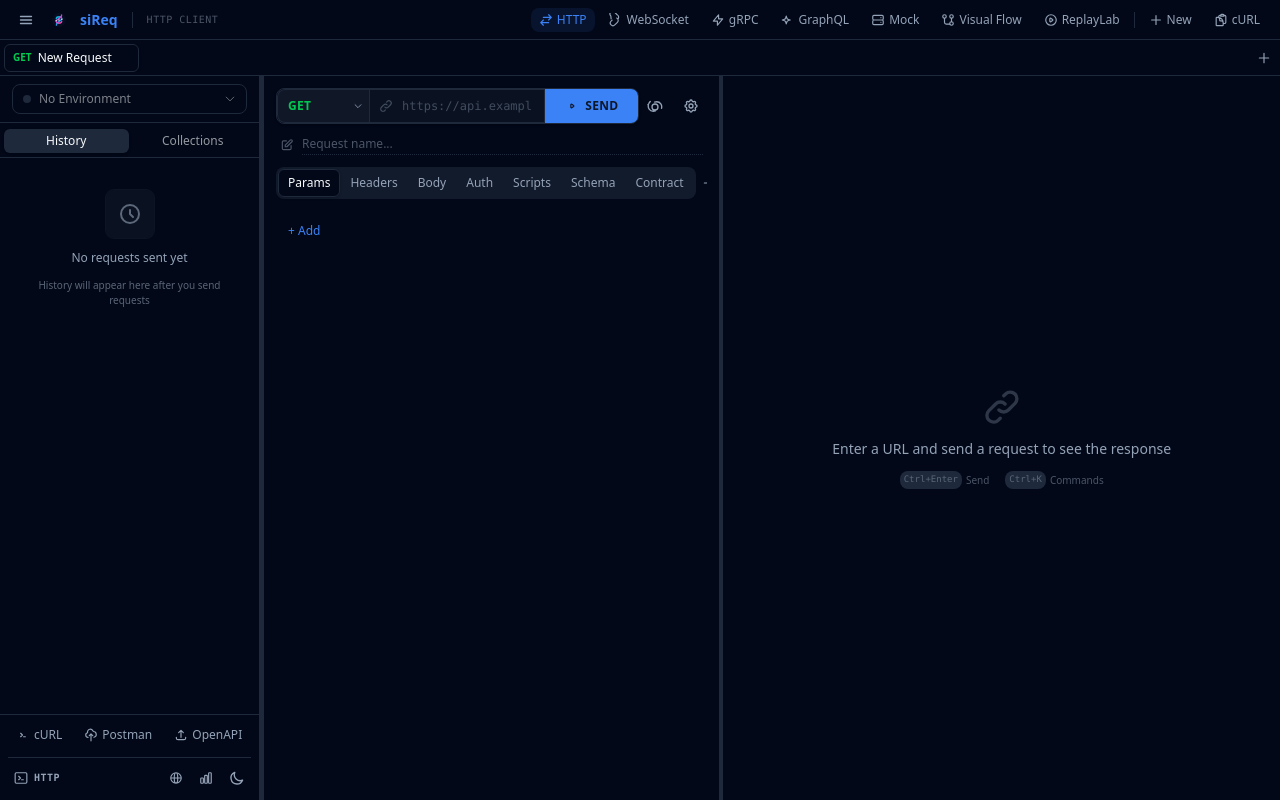
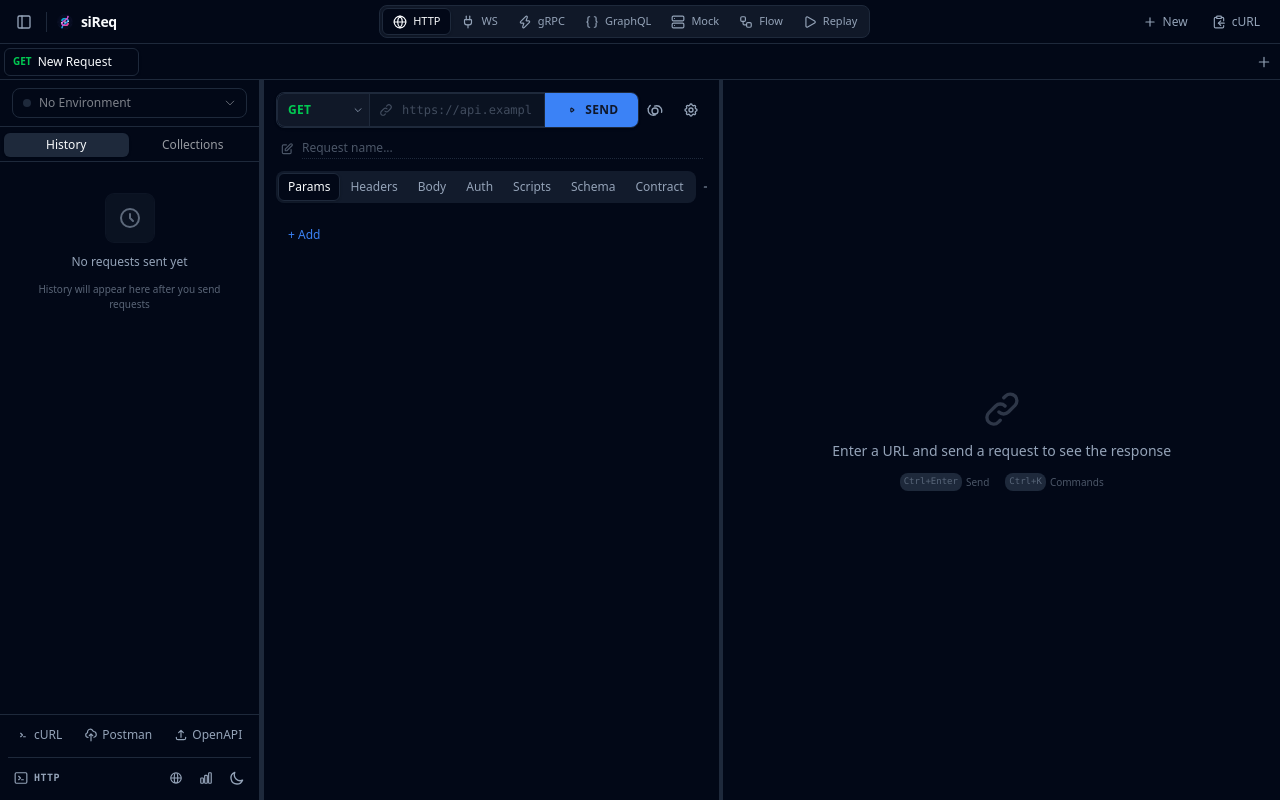
Before and after one commit to genc-murat/siReq, a React (Vite) app: page / in a window 1280 px wide. Built offline with nearby package versions, Linux system fonts and the light colour scheme.

Commit message:
feat: enhance Layout component with tool mode switching and updated header UI

```diff
--- a/src/components/Layout.tsx
+++ b/src/components/Layout.tsx
@@ -15,7 +15,30 @@
 import { generateCurl } from "@/lib/curlGenerator";
 import { cn } from "@/lib/utils";
 import { Logo } from "@/components/Logo";
+import {
+  PanelLeft,
+  Zap,
+  Workflow,
+  Play,
+  Plus,
+  ClipboardCopy,
+  Globe,
+  Plug,
+  Braces,
+  Server,
+} from "lucide-react";
 
+type ToolMode = "http" | "websocket" | "grpc" | "mock" | "graphql" | "flow" | "replay";
+
+const toolModes: { id: ToolMode; label: string; icon: typeof Globe; shortcut?: string }[] = [
+  { id: "http", label: "HTTP", icon: Globe, shortcut: "⌘⌥H" },
+  { id: "websocket", label: "WS", icon: Plug, shortcut: "⌘⌥W" },
+  { id: "grpc", label: "gRPC", icon: Zap },
+  { id: "graphql", label: "GraphQL", icon: Braces },
+  { id: "mock", label: "Mock", icon: Server },
+  { id: "flow", label: "Flow", icon: Workflow },
+  { id: "replay", label: "Replay", icon: Play },
+];
 
 export function Layout() {
   const sidebarOpen = useUIStore((s) => s.sidebarOpen);
@@ -36,7 +59,6 @@
     addToast("Copied as cURL", "success");
   };
 
-  // Global keyboard shortcuts for tool mode switching
   useEffect(() => {
     const handler = (e: KeyboardEvent) => {
       const mod = e.ctrlKey || e.metaKey;
@@ -57,160 +79,72 @@
     return () => window.removeEventListener("keydown", handler);
   }, [setToolMode, wsDisconnected]);
 
+  const handleToolSwitch = (mode: ToolMode) => {
+    if (mode === "websocket" && !wsDisconnected) {
+      useWebSocketStore.getState().reset();
+    }
+    setToolMode(mode);
+  };
+
   return (
     <div className="h-screen w-screen flex flex-col">
-      <header className="h-10 border-b flex items-center px-3 bg-card shrink-0 gap-1.5">
+      <header className="h-11 border-b flex items-center px-2.5 bg-card shrink-0">
+        <div className="flex items-center gap-1.5">
           <button
             onClick={toggleSidebar}
-          className="p-1.5 rounded-lg text-muted-foreground hover:text-foreground hover:bg-accent transition-all duration-150"
+            className="p-1.5 rounded-md text-muted-foreground hover:text-foreground hover:bg-accent transition-colors"
             title="Toggle sidebar (Ctrl+B)"
           >
-          <svg className="h-4 w-4" fill="none" viewBox="0 0 24 24" stroke="currentColor">
-            <path strokeLinecap="round" strokeLinejoin="round" strokeWidth={2} d="M3.75 6.75h16.5M3.75 12h16.5m-16.5 5.25h16.5" />
-          </svg>
+            <PanelLeft className="h-4 w-4" />
           </button>
-        <Logo size={18} className="ml-1" />
-        <span className="font-semibold text-sm text-primary ml-1.5 mr-2">siReq</span>
-        <div className="h-4 w-px bg-border" />
-        <span className="text-[10px] text-muted-foreground/50 font-mono uppercase tracking-wider ml-2">HTTP Client</span>
-        <div className="flex-1" />
-        {/* Tool switcher */}
+          <div className="h-5 w-px bg-border mx-0.5" />
+          <Logo size={20} />
+          <span className="font-bold text-sm tracking-tight">siReq</span>
+        </div>
+
+        <div className="flex-1 flex items-center justify-center">
+          <div className="flex items-center bg-muted/50 rounded-lg p-0.5 border border-border/50">
+            {toolModes.map((tool) => {
+              const Icon = tool.icon;
+              const isActive = toolMode === tool.id;
+              return (
                 <button
-          onClick={() => setToolMode("http")}
+                  key={tool.id}
+                  onClick={() => handleToolSwitch(tool.id)}
+                  title={tool.shortcut ? `${tool.label} (${tool.shortcut})` : tool.label}
                   className={cn(
-            "px-2 py-1 rounded-lg text-xs transition-all duration-150 flex items-center gap-1",
-            toolMode === "http"
-              ? "bg-primary/10 text-primary font-medium"
-              : "text-muted-foreground hover:text-foreground hover:bg-accent"
+                    "relative flex items-center gap-1.5 px-2.5 py-1 rounded-md text-[11px] font-medium transition-all duration-200",
+                    isActive
+                      ? "bg-background text-foreground shadow-sm border border-border/80"
+                      : "text-muted-foreground hover:text-foreground"
                   )}
-          title="HTTP Request"
                 >
-          <svg className="h-3.5 w-3.5" fill="none" viewBox="0 0 24 24" stroke="currentColor">
-            <path strokeLinecap="round" strokeLinejoin="round" strokeWidth={2} d="M7.5 21L3 16.5m0 0L7.5 12M3 16.5h13.5m0-13.5L21 7.5m0 0L16.5 12M21 7.5H7.5" />
-          </svg>
-          <span>HTTP</span>
+                  <Icon className="h-3.5 w-3.5" />
+                  <span className="hidden sm:inline">{tool.label}</span>
                 </button>
-        <button
-          onClick={() => {
-            if (!wsDisconnected) {
-              useWebSocketStore.getState().reset();
-            }
-            setToolMode("websocket");
-          }}
-          className={cn(
-            "px-2 py-1 rounded-lg text-xs transition-all duration-150 flex items-center gap-1",
-            toolMode === "websocket"
-              ? "bg-primary/10 text-primary font-medium"
-              : "text-muted-foreground hover:text-foreground hover:bg-accent"
-          )}
-          title="WebSocket Test"
-        >
-          <svg className="h-3.5 w-3.5" fill="none" viewBox="0 0 24 24" stroke="currentColor">
-            <path strokeLinecap="round" strokeLinejoin="round" strokeWidth={2} d="M13.19 8.688a4.5 4.5 0 011.242 7.244l-4.5 4.5a4.5 4.5 0 01-6.364-6.364l1.757-1.757m9.86-2.07a4.5 4.5 0 00-1.242-7.244l-4.5-4.5a4.5 4.5 0 00-6.364 6.364L3.67 9.976" />
-          </svg>
-          <span>WebSocket</span>
-        </button>
-        <button
-          onClick={() => setToolMode("grpc")}
-          className={cn(
-            "px-2 py-1 rounded-lg text-xs transition-all duration-150 flex items-center gap-1",
-            toolMode === "grpc"
-              ? "bg-primary/10 text-primary font-medium"
-              : "text-muted-foreground hover:text-foreground hover:bg-accent"
-          )}
-          title="gRPC Client"
-        >
-          <svg className="h-3.5 w-3.5" fill="none" viewBox="0 0 24 24" stroke="currentColor">
-            <path strokeLinecap="round" strokeLinejoin="round" strokeWidth={2} d="M13 10V3L4 14h7v7l9-11h-7z" />
-          </svg>
-          <span>gRPC</span>
-        </button>
-        <button
-          onClick={() => setToolMode("graphql")}
-          className={cn(
-            "px-2 py-1 rounded-lg text-xs transition-all duration-150 flex items-center gap-1",
-            toolMode === "graphql"
-              ? "bg-primary/10 text-primary font-medium"
-              : "text-muted-foreground hover:text-foreground hover:bg-accent"
-          )}
-          title="GraphQL Client"
-        >
-          <svg className="h-3.5 w-3.5" fill="none" viewBox="0 0 24 24" stroke="currentColor">
-            <path strokeLinecap="round" strokeLinejoin="round" strokeWidth={2} d="M9.813 15.904L9 18.75l-.813-2.846a4.5 4.5 0 00-3.09-3.09L2.25 12l2.846-.813a4.5 4.5 0 003.09-3.09L9 5.25l.813 2.846a4.5 4.5 0 003.09 3.09L15.75 12l-2.846.813a4.5 4.5 0 00-3.09 3.09z" />
-          </svg>
-          <span>GraphQL</span>
-        </button>
+              );
+            })}
+          </div>
+        </div>
 
-        <button
-          onClick={() => setToolMode("mock")}
-          className={cn(
-            "px-2 py-1 rounded-lg text-xs transition-all duration-150 flex items-center gap-1",
-            toolMode === "mock"
-              ? "bg-primary/10 text-primary font-medium"
-              : "text-muted-foreground hover:text-foreground hover:bg-accent"
-          )}
-          title="Smart Mock Server"
-        >
-          <svg className="h-3.5 w-3.5" fill="none" viewBox="0 0 24 24" stroke="currentColor">
-            <path strokeLinecap="round" strokeLinejoin="round" strokeWidth={2} d="M5 12h14M5 12a2 2 0 01-2-2V6a2 2 0 012-2h14a2 2 0 012 2v4a2 2 0 01-2 2M5 12a2 2 0 00-2 2v4a2 2 0 002 2h14a2 2 0 002-2v-4a2 2 0 00-2-2m-2-4h.01M17 16h.01" />
-          </svg>
-          <span>Mock</span>
-        </button>
-        <button
-          onClick={() => setToolMode("flow")}
-          className={cn(
-            "px-2 py-1 rounded-lg text-xs transition-all duration-150 flex items-center gap-1",
-            toolMode === "flow"
-              ? "bg-primary/10 text-primary font-medium"
-              : "text-muted-foreground hover:text-foreground hover:bg-accent"
-          )}
-          title="Visual Request Chaining Flow"
-        >
-          <svg className="h-3.5 w-3.5" fill="none" viewBox="0 0 24 24" stroke="currentColor" strokeWidth={2}>
-            <circle cx="6" cy="6" r="3" />
-            <circle cx="18" cy="18" r="3" />
-            <circle cx="18" cy="6" r="3" />
-            <path d="M6 9v7a3 3 0 0 0 3 3h6M18 9v6" strokeLinecap="round" strokeLinejoin="round" />
-          </svg>
-          <span>Visual Flow</span>
-        </button>
-        <button
-          onClick={() => setToolMode("replay")}
-          className={cn(
-            "px-2 py-1 rounded-lg text-xs transition-all duration-150 flex items-center gap-1",
-            toolMode === "replay"
-              ? "bg-primary/10 text-primary font-medium"
-              : "text-muted-foreground hover:text-foreground hover:bg-accent"
-          )}
-          title="ReplayLab Studio"
-        >
-          <svg className="h-3.5 w-3.5" fill="none" viewBox="0 0 24 24" stroke="currentColor" strokeWidth={2}>
-            <path strokeLinecap="round" strokeLinejoin="round" d="M14.752 11.168l-3.197-2.132A1 1 0 0010 9.87v4.263a1 1 0 001.555.832l3.197-2.132a1 1 0 000-1.664z" />
-            <path strokeLinecap="round" strokeLinejoin="round" d="M21 12a9 9 0 11-18 0 9 9 0 0118 0z" />
-          </svg>
-          <span>ReplayLab</span>
-        </button>
-        <div className="h-4 w-px bg-border" />
+        <div className="flex items-center gap-1">
           <button
             onClick={handleNew}
-          className="px-2 py-1 rounded-lg text-xs text-muted-foreground hover:text-foreground hover:bg-accent transition-all duration-150 flex items-center gap-1"
+            className="flex items-center gap-1.5 px-2.5 py-1.5 rounded-md text-xs text-muted-foreground hover:text-foreground hover:bg-accent transition-colors"
             title="New tab (Ctrl+T)"
           >
-          <svg className="h-3.5 w-3.5" fill="none" viewBox="0 0 24 24" stroke="currentColor">
-            <path strokeLinecap="round" strokeLinejoin="round" strokeWidth={2} d="M12 4.5v15m7.5-7.5h-15" />
-          </svg>
-          <span>New</span>
+            <Plus className="h-3.5 w-3.5" />
+            <span className="hidden md:inline">New</span>
           </button>
           <button
             onClick={handleCopyCurl}
-          className="px-2 py-1 rounded-lg text-xs text-muted-foreground hover:text-foreground hover:bg-accent transition-all duration-150 flex items-center gap-1"
+            className="flex items-center gap-1.5 px-2.5 py-1.5 rounded-md text-xs text-muted-foreground hover:text-foreground hover:bg-accent transition-colors"
             title="Copy as cURL"
           >
-          <svg className="h-3.5 w-3.5" fill="none" viewBox="0 0 24 24" stroke="currentColor">
-            <path strokeLinecap="round" strokeLinejoin="round" strokeWidth={2} d="M8.25 7.5V6.108c0-1.135.845-2.098 1.976-2.192.373-.03.748-.057 1.123-.08M15.75 18H18a2.25 2.25 0 002.25-2.25V6.108c0-1.135-.845-2.098-1.976-2.192a48.424 48.424 0 00-1.123-.08M15.75 18.75v-1.875a3.375 3.375 0 00-3.375-3.375h-1.5a1.125 1.125 0 01-1.125-1.125v-1.5A3.375 3.375 0 006.375 7.5H5.25m11.9-3.664A2.251 2.251 0 0015 2.25h-1.5a2.251 2.251 0 00-2.15 1.586m5.8 0c.065.21.1.433.1.664v.75h-6V4.5c0-.231.035-.454.1-.664M6.75 7.5H4.875c-.621 0-1.125.504-1.125 1.125v12c0 .621.504 1.125 1.125 1.125h9.75c.621 0 1.125-.504 1.125-1.125V16.5a9 9 0 00-9-9z" />
-          </svg>
-          <span>cURL</span>
+            <ClipboardCopy className="h-3.5 w-3.5" />
+            <span className="hidden md:inline">cURL</span>
           </button>
+        </div>
       </header>
       <TabBar />
       <Group orientation="horizontal" className="flex-1">
```
Lines whose indentation alone changed are shown as unchanged.
